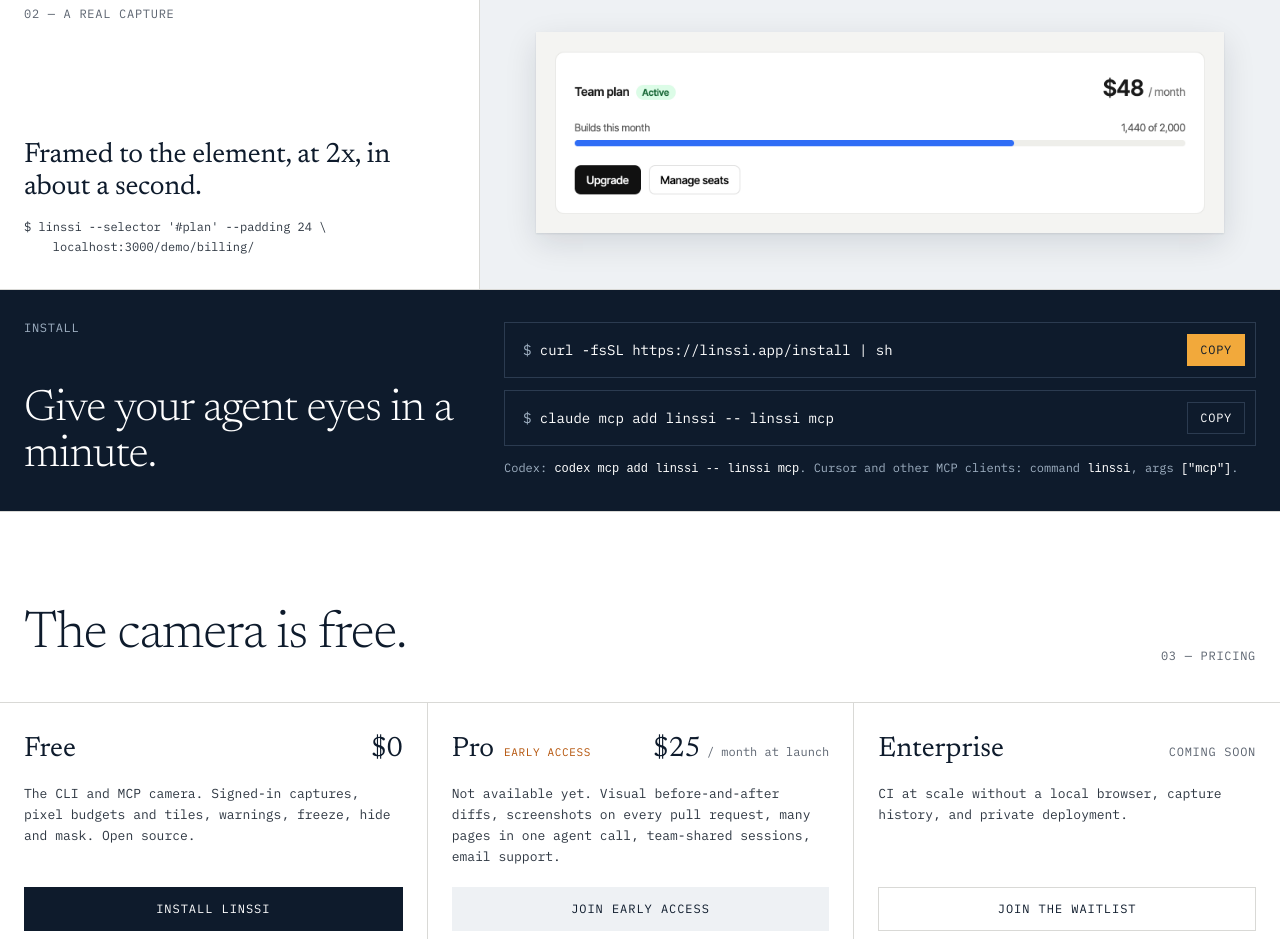
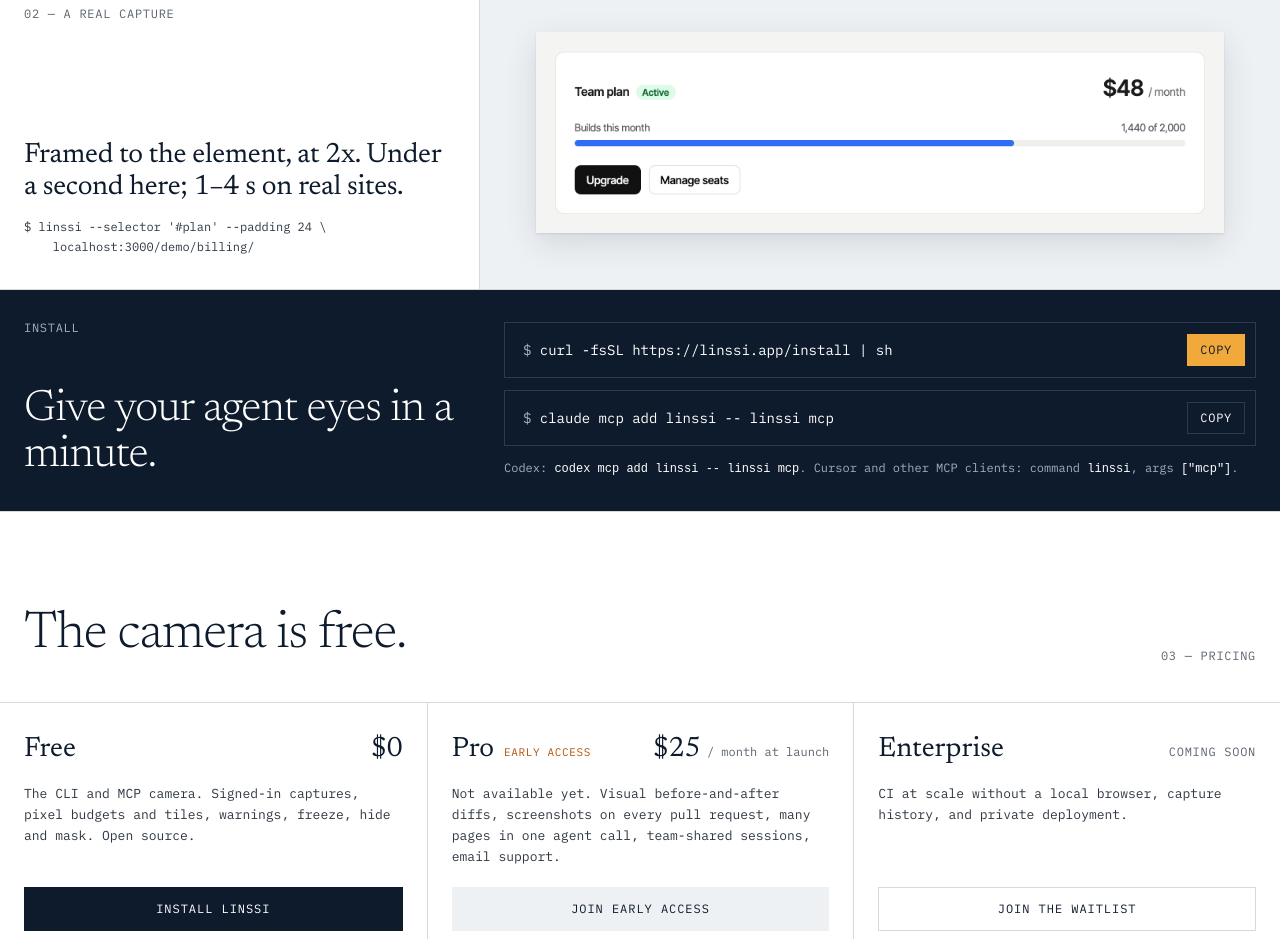
Before and after one commit to ashishra0/linssi, a plain HTML site: page site/index.html in a window 1280 px wide. Shown: the part 1400-2339 px from the top of the page. Drawn offline with Linux system fonts and the light colour scheme.

Commit message:
Document Linssi's limitations and correct the speed claim
Market only what Linssi does well: the README now lists what is out of
scope on purpose and the known gaps worth improving. The site said a
capture takes about a second; that holds for a local app, while real
sites take 1-4 s.

Co-Authored-By: Claude Opus 5.5 <noreply@anthropic.com>

```diff
--- a/site/index.html
+++ b/site/index.html
@@ -310,7 +310,7 @@ $ linssi --connect 9222 \
     <div class="cap">
       <span class="label">02 — A real capture</span>
       <div>
-        <h3 id="real-title">Framed to the element, at 2x, in about a second.</h3>
+        <h3 id="real-title">Framed to the element, at 2x. Under a second here; 1–4 s on real sites.</h3>
         <pre id="real-cmd">$ linssi --selector '#plan' --padding 24 \
     localhost:3000/demo/billing/</pre>
       </div>
```
Also changed, not shown: 1 other file.
